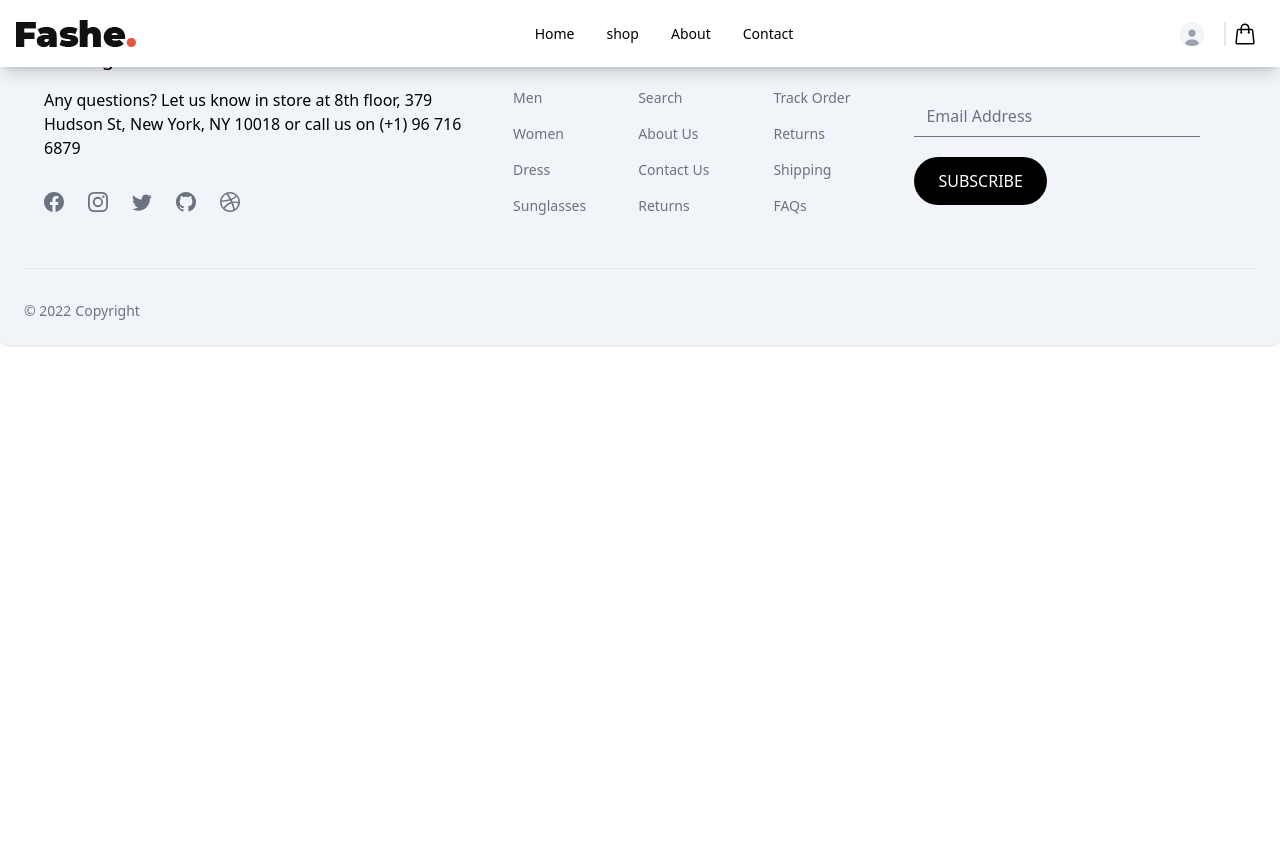
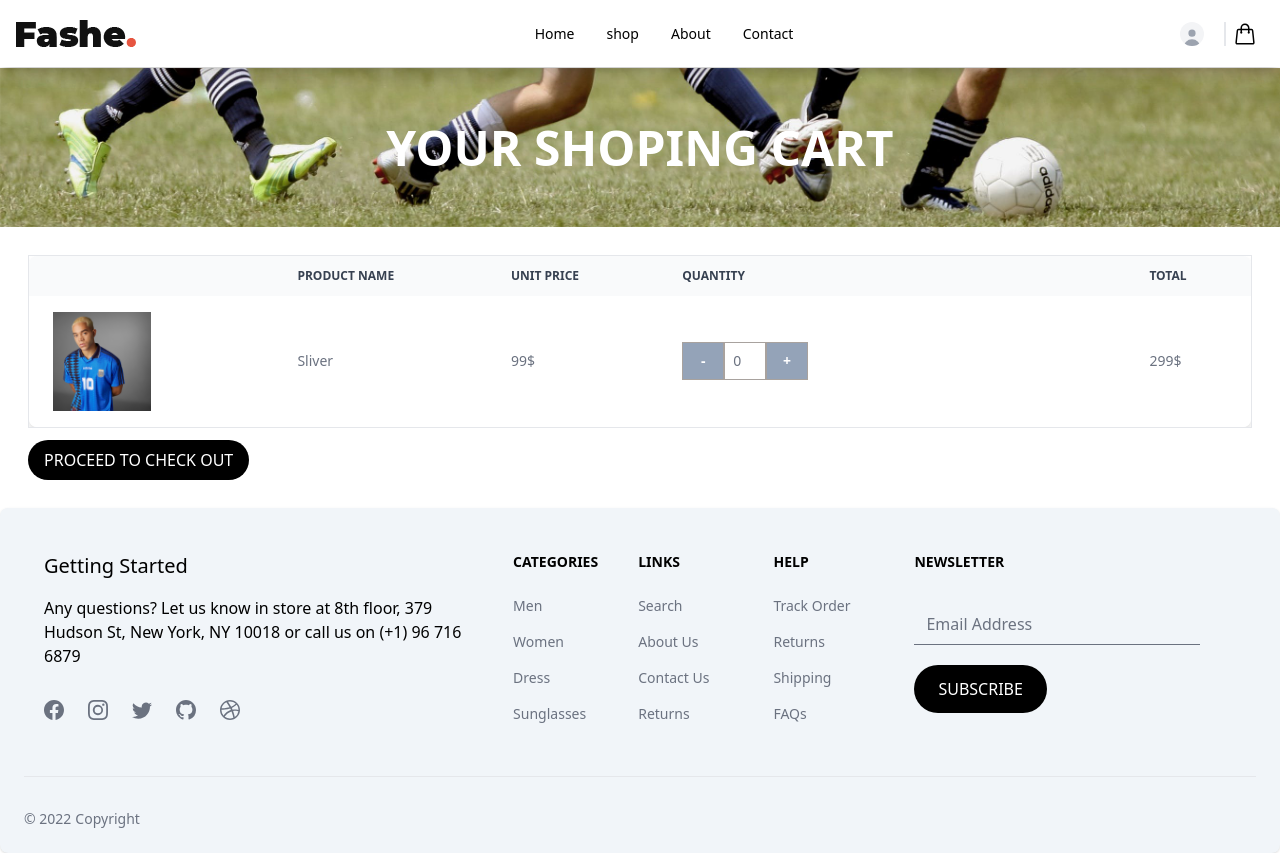
Before and after one commit to oufkirhamza/oufkir_hamza_react_projet_final, a React (Create React App) app: page /cart in a window 1280 px wide. Before the commit the page ends 800 px from the top, so only its background shows below. Built offline with nearby package versions, Linux system fonts and the light colour scheme.

Commit message:
product page

```diff
--- a/src/App.jsx
+++ b/src/App.jsx
@@ -9,6 +9,8 @@ import { Header } from './layouts/header';
 import { FooterSection } from './layouts/footer';
 import { Profile } from './pages/Profile/profile';
 import { Signup } from './pages/signUp/signup';
+import { Cart } from './pages/cart/cart';
+import { Product } from './pages/Product/product';
 function App() {
   return (
     <MyProvider>
@@ -20,6 +22,8 @@ function App() {
         <Route path='/contact' element={<Contact />} />
         <Route path='/profile' element={<Profile />} />
         <Route path='/signup' element={<Signup />} />
+        <Route path='/cart' element={<Cart />} />
+        <Route path='/product/:id' element={<Product />} />
       </Routes >
       <FooterSection />
     </MyProvider>
--- a/src/layouts/header.jsx
+++ b/src/layouts/header.jsx
@@ -1,47 +1,48 @@
-import React from 'react';
+import React, { useState } from 'react';
 
 import { Avatar, Dropdown, Navbar } from 'flowbite-react';
 import logo from "../assets/img/logo.png"
 import { Link, useNavigate } from 'react-router-dom';
 import { HiOutlineShoppingBag } from "react-icons/hi2";
+import pic from "../assets/img/Argentina_1994_Away_Jersey_Blue_IS0266_HM4.jpg"
 
 export const Header = () => {
-const navigate = useNavigate('')
+    const navigate = useNavigate('')
+    const [viewCart, setViewCart]=useState(false)
     return (
         <div className='flex  '>
             <Navbar fluid className='shadow-lg shadow-[#00000025] py-5 w-[100%] fixed top-0 z-50'>
                 <Navbar.Brand href="https://flowbite-react.com">
-                    <img src={logo} className="mr-3"  />
+                    <img src={logo} className="mr-3" />
                 </Navbar.Brand>
                 <div className="flex md:order-2 items-center gap-5">
-                <Avatar onClick={()=>{navigate('/profile')}} rounded size="xs" className='border-1 cursor-pointer border-[#4a4a4a70] rounded-full' />
-                <HiOutlineShoppingBag className='text-2xl border-l-2 w-10' />
-                    {/* <Dropdown
-                        arrowIcon={false}
-                        inline
-                        label={
-                        }
-                    > */}
-                        {/* <Dropdown.Header>
-                            <span className="block text-sm">Bonnie Green</span>
-                            <span className="block truncate text-sm font-medium">name@flowbite.com</span>
-                        </Dropdown.Header> */}
-                        {/* <Dropdown.Item>Dashboard</Dropdown.Item>
-                        <Dropdown.Item>Settings</Dropdown.Item>
-                        <Dropdown.Item>Earnings</Dropdown.Item>
-                        <Dropdown.Divider />
-                        <Dropdown.Item>Sign out</Dropdown.Item> */}
-                    {/* </Dropdown> */}
+                    <Avatar onClick={() => { navigate('/profile') }} rounded size="xs" className='border-1 cursor-pointer border-[#4a4a4a70] rounded-full' />
+                    <HiOutlineShoppingBag onClick={() => { setViewCart(!viewCart) }} className='text-2xl cursor-pointer border-l-2 w-10' />
                     <Navbar.Toggle />
-
                 </div>
-                <Navbar.Collapse className='transition duration-75 '>
+                <Navbar.Collapse className='transition duration-75'>
                     <Link className='hover:underline' to="/">Home</Link>
                     <Link className='hover:underline' to="/shop">shop</Link>
                     <Link className='hover:underline' to="/about">About</Link>
                     <Link className='hover:underline' to="/contact">Contact</Link>
                 </Navbar.Collapse>
+                <div className={`w-[30%] p-5 bg-white fixed top-[68px] right-0 flex flex-col shadow-lg ${viewCart ? "block" : "hidden" }`}>
+                    <div className='flex flex-col gap-2 '>
+                        <div className='w-[95%] p-4 flex rounded-lg bg-slate-200 gap-4'>
+                            <img width={100} src={pic} alt="" />
+                            <div className='fle flex-col'>
+                                <h1 className='font-bold'>ADIDAS</h1>
+                                <p>4 x 40 $</p>
+                            </div>
+                        </div>
+                    </div>
+                    <div className='py-3 flex justify-between items-center px-2'>
+                        <button onClick={()=>{navigate('/cart')}} className='bg-black text-white w-[fit-content] px-4 py-2 rounded-full'>VIEW CART</button>
+                        <p>Subtotal : $60.00</p>
+                    </div>
+                </div>
             </Navbar>
+
 
         </div>
     );
--- a/src/pages/Home/components/thirdSection.jsx
+++ b/src/pages/Home/components/thirdSection.jsx
@@ -2,6 +2,7 @@ import { Tabs } from 'antd';
 import React, { useContext, useEffect, useState } from 'react';
 import kodas from '../../../assets/img/ID9329_22_model.jpg'
 import { MyContext } from '../../../utils/contextProvider';
+import { useNavigate } from 'react-router-dom';
 
 export const ThirdSection = () => {
     const [fltProduct, setFltProduct] = useState([])
@@ -32,6 +33,7 @@ export const ThirdSection = () => {
     }
     const [btnNew, setBtnNew] = useState(true)
     const [btnOld, setBtnOld] = useState(false)
+    const navigate = useNavigate('')
     return (
         <div className='flex flex-col gap-2 border-b-2'>
             <div className='w-[100%] flex gap-4 border-b-2 justify-center'>
@@ -46,7 +48,7 @@ export const ThirdSection = () => {
                             <img src={element.image} className='bg-[#505050f3]' />
                             <div className='flex  justify-between'>
                                 <p className='text-xl font-bold'>{element.price} $</p>
-                                <button className='px-3 py-1 mb-7 bg-black text-white rounded-full'>ADD TO CART</button>
+                                <button onClick={()=>{navigate(`/product/${element.name}`)}} className='px-3 py-1 mb-7 bg-black text-white rounded-full'>ADD TO CART</button>
                             </div>
                         </div>
                     )
--- /dev/null
+++ b/src/pages/Product/components/section.jsx
@@ -0,0 +1,55 @@
+import React, { useContext, useState } from 'react';
+import image from "../../../assets/img/Copa_Icon_Firm_Ground_Soccer_Cleats_Blue_GZ2528_HM1.jpg"
+import { useNavigate, useParams } from 'react-router-dom';
+import { MyContext } from '../../../utils/contextProvider';
+
+export const Section = () => {
+    const [products, setProducts, data, setData] = useContext(MyContext)
+    const [quant, setQuant] = useState(1)
+    const counting = (param) => {
+        if (quant > 0) {
+            if (param == "m") {
+                setQuant(quant - 1);
+            } else {
+                setQuant(quant + 1);
+            }
+        } else {
+            return setQuant(1)
+        }
+    }
+    const { id } = useParams()
+    const productUse = products.filter(element => element.name == id)
+    console.log(productUse);
+    return (
+        <>
+            {
+                productUse.map(element =>
+                    <div className='pt-[68px] flex justify-center  '>
+                        <div className='flex w-[80%] py-16 gap-5 justify-center'>
+                            <div className='flex flex-col gap-2'>
+                                <img width={80} src={element.image} alt="" />
+                                <img width={80} src={element.image} alt="" />
+                                <img width={80} src={element.image} alt="" />
+                                <img width={80} src={element.image} alt="" />
+                            </div>
+                            <div className='w-[40%]'>
+                                <img src={element.image} alt="" />
+                            </div>
+                            <div className='flex flex-col gap-5'>
+                                <h1 className='text-2xl'>{element.name}</h1>
+                                <h1 className='text-xl font-bold'>{element.price} $</h1>
+                                <p>Lorem ipsum, dolor sit amet consectetur adipisicing elit.</p>
+                                <div className=''>
+                                    <button onClick={() => { counting("m") }} className='p-2 bg-slate-400 border border-stone-400 text-white w-[10%] font-bold '>-</button>
+                                    <input type="number " className='w-[10%] p-2 pointer-events-none border border-stone-400' value={quant} />
+                                    <button onClick={() => { counting("a") }} className='p-2 bg-slate-400 text-white border border-stone-400 w-[10%] font-bold '>+</button>
+                                </div>
+                                <button className='bg-black text-white w-[fit-content] px-4 py-2 rounded-full'>ADD TO CART</button>
+                            </div>
+                        </div>
+                    </div>
+                )
+            }
+        </>
+    );
+};
--- /dev/null
+++ b/src/pages/Product/product.jsx
@@ -0,0 +1,10 @@
+import React from 'react';
+import { Section } from './components/section';
+
+export const Product = () => {
+    return (
+        <>
+            <Section/>
+        </>
+    );
+};
--- a/src/pages/Shop/components/firstSection.jsx
+++ b/src/pages/Shop/components/firstSection.jsx
@@ -2,6 +2,7 @@ import React, { useContext, useEffect, useState } from 'react';
 import banner from "../../../assets/img/header3.png"
 import lll from "../../../assets/img/Argentina_1994_Away_Jersey_Blue_IS0266_HM4.jpg"
 import { MyContext } from '../../../utils/contextProvider';
+import { useNavigate } from 'react-router-dom';
 export const FirstSection = () => {
     const [products, setProducts, data, setData] = useContext(MyContext)
     const [showedProduct, setShowedProduct] = useState([])
@@ -16,6 +17,7 @@ export const FirstSection = () => {
         let Pfltr = products.filter(element => element.price >= a && element.price < b)
         setShowedProduct(Pfltr)
     }
+    const navigate = useNavigate('')
     return (
         <>
             <div className='relative object-cover pt-[68px]'>
@@ -67,7 +69,7 @@ export const FirstSection = () => {
                     {
                         showedProduct.map(element =>
                             <div className='w-[22%] h-[50vh] flex flex-col gap-3 relative justify-center bg-[#EBEEEF] rounded-lg p-4 max-[430px]:w-[90%]'>
-                                <h1 className='text-xl font-bold'>{element.name}</h1>
+                                <h1 onClick={()=>{navigate("/product")}} className='cursor-pointer text-xl font-bold hover:text-red-500'>{element.name}</h1>
                                 <img src={element.image} className='bg-[#505050f3]' />
                                 <div className='flex  justify-between'>
                                     <p className='text-xl font-bold'>{element.price} $</p>
--- /dev/null
+++ b/src/pages/cart/cart.jsx
@@ -0,0 +1,10 @@
+import React from 'react';
+import { Section } from './components/section';
+
+export const Cart = () => {
+    return (
+        <>
+            <Section/>
+        </>
+    );
+};
--- /dev/null
+++ b/src/pages/cart/components/section.jsx
@@ -0,0 +1,69 @@
+import React, { useState } from 'react';
+import banner from "../../../assets/img/header1.png"
+import { Table } from 'flowbite-react';
+import pic from "../../../assets/img/Argentina_1994_Away_Jersey_Blue_IS0266_HM4.jpg"
+import { useNavigate } from 'react-router-dom';
+
+export const Section = (param) => {
+    const [quant, setQuant]=useState(0)
+    const counting =(param)=>{
+        if (quant >= 0) {
+            if (param == "m") {
+                setQuant(quant - 1);
+            }else {
+                setQuant(quant + 1);
+            }
+        }else{
+            return setQuant(0)
+        }
+    }
+    const navigate = useNavigate("")
+
+    return (
+        <>
+            <div className='pt-[68px]'>
+                <div className='relative object-cover'>
+                    <img src={banner}  />
+                    <h1 className='absolute top-[50%] left-[50%] text-white font-bold text-5xl translate-x-[-50%] translate-y-[-50%] max-[430px]:text-2xl'>YOUR SHOPING CART</h1>
+                </div>
+                <div className='p-7 flex flex-col gap-3'>
+                    <div className="overflow-x-auto border">
+                        <Table>
+                            <Table.Head>
+                                <Table.HeadCell></Table.HeadCell>
+                                <Table.HeadCell>Product name</Table.HeadCell>
+                                <Table.HeadCell>Unit Price</Table.HeadCell>
+                                <Table.HeadCell>Quantity</Table.HeadCell>
+                                <Table.HeadCell>Total</Table.HeadCell>
+                                {/* <Table.HeadCell>
+                                    <span className="sr-only">Edit</span>
+                                </Table.HeadCell> */}
+                            </Table.Head>
+                            <Table.Body className="divide-y">
+                                <Table.Row className="bg-white dark:border-gray-700 dark:bg-gray-800">
+                                    <Table.Cell className="whitespace-nowrap font-medium w-[20%] text-gray-900 dark:text-white className='w-[10%]'">
+                                        <div className='w-[50%]'>
+                                            <img src={pic} alt="" />
+                                        </div>
+                                    </Table.Cell>
+                                    <Table.Cell onClick={()=>{navigate("/product")}} className='cursor-pointer hover:text-red-500'>Sliver</Table.Cell>
+                                    <Table.Cell>99$</Table.Cell>
+                                    <Table.Cell>
+                                        <div>
+                                            <button onClick={()=>{counting("m")}} className='p-2 bg-slate-400 border border-stone-400 text-white w-[10%] font-bold '>-</button>
+                                            <input type="number " className='w-[10%] p-2 pointer-events-none border border-stone-400' value={quant} />
+                                            <button onClick={()=>{counting("a")}} className='p-2 bg-slate-400 border border-stone-400 text-white w-[10%] font-bold '>+</button>
+                                        </div>
+                                    </Table.Cell>
+                                    <Table.Cell>299$</Table.Cell>
+                                </Table.Row>
+                            </Table.Body>
+                        </Table>
+                    </div>
+                    <button className='bg-black text-white w-[fit-content] px-4 py-2 rounded-full'>PROCEED TO CHECK OUT</button>
+                </div>
+
+            </div>
+        </>
+    );
+};
```
